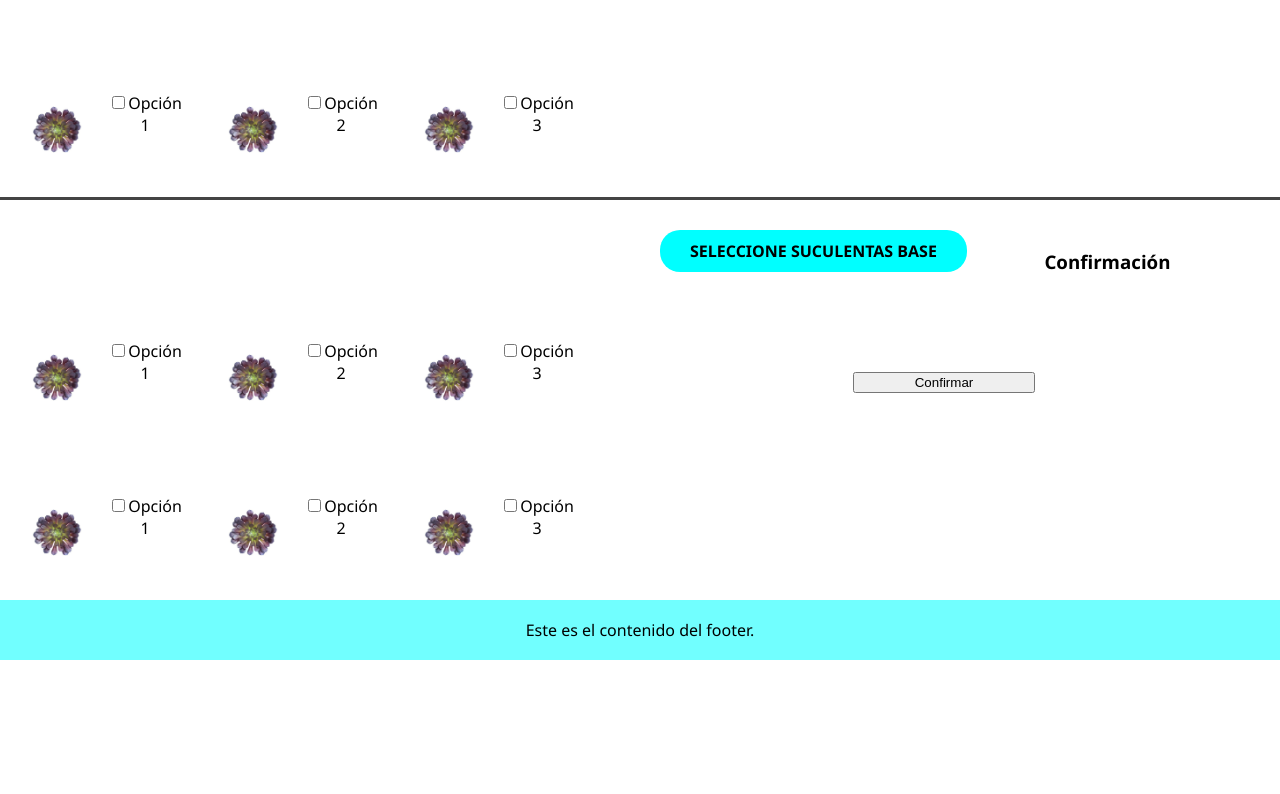
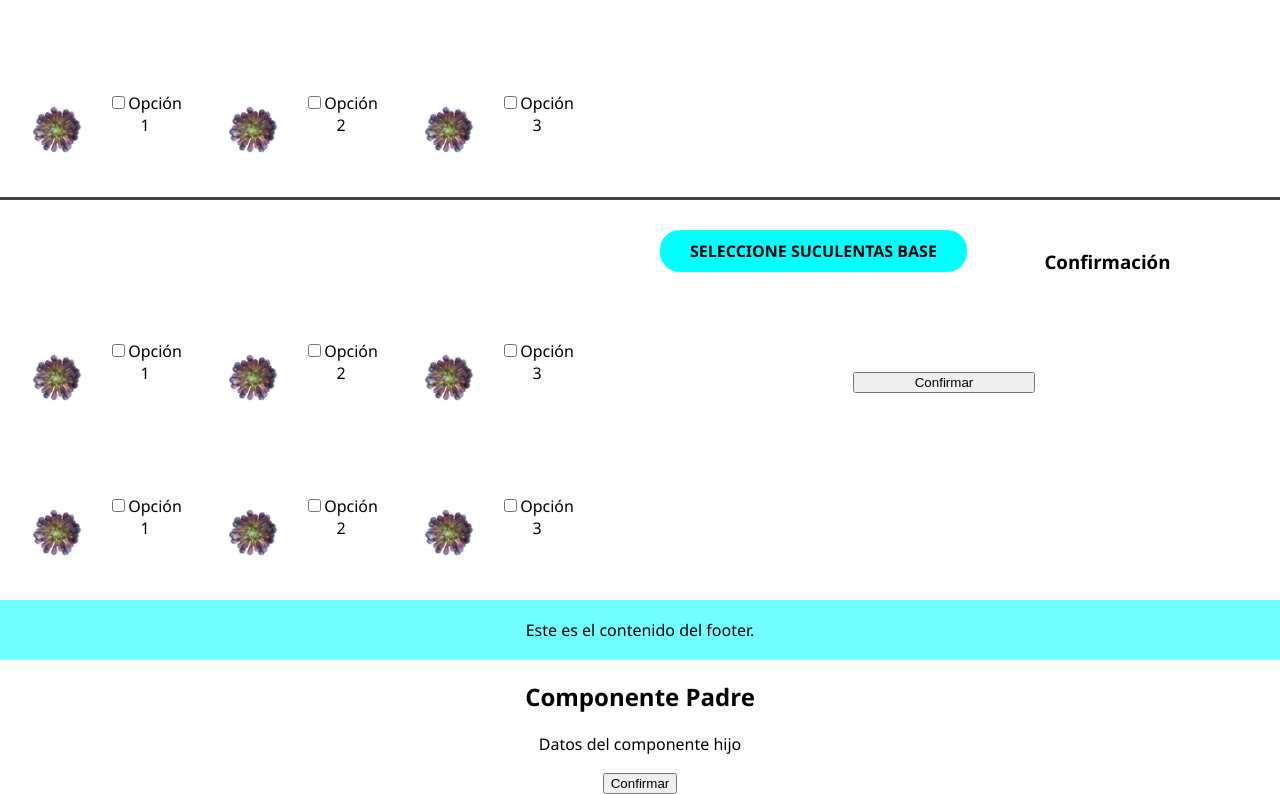
Before and after one commit to sebastianmb/app-suculentas-front, a React (Create React App) app: page / in a window 1280 px wide. Shown: the part 1903-2697 px from the top of the page. Before the commit the page ends 2563 px from the top, so only its background shows below. Built offline with nearby package versions, Linux system fonts and the light colour scheme.

Commit message:
Error pasar datos a componente padre sin solucionar

```diff
--- a/src/App.js
+++ b/src/App.js
@@ -10,13 +10,16 @@ import Pot from './components/Pot';
 import Footer from './components/Footer'
 import CheckboxList from './components/CheckboxList';
 import ConfirmButton from './components/ConfirmButton';
-
+import Cart from './components/Cart';
 //Imagen
 import suculenta from "./assets/images/example-sucu.jpg"
 
 
 
 function App() {
+
+
+
 
   // Ajuste Cart
   const [cartItems, setCartItems] = useState([]);
@@ -75,7 +78,7 @@ const handleConfirm = () => {
             <span className='suculentas-base'><b>Seleccione suculentas base</b></span>
             <div>
               <h3>Confirmación</h3>
-              <ConfirmButton message="¿Estás seguro?" onConfirm={handleConfirm} />
+              <ConfirmButton  message="¿Estás seguro?" onConfirm={handleConfirm} />
             </div>
           </div>
         </div>
@@ -133,7 +136,7 @@ const handleConfirm = () => {
       {/*Footer*/}
       <Footer />
 
-
+      <Cart/>
 
     </div>
   );
--- a/src/components/Cart.js
+++ b/src/components/Cart.js
@@ -1,18 +1,20 @@
-import React from 'react';
+import React, { useState } from 'react';
+import ConfirmButton from './ConfirmButton';
 
+const Cart = () => {
+  const [dataFromChild, setDataFromChild] = useState('');
 
-const Cart = ({cartItems }) => {
-
+  const handleDataFromChild = (data) => {
+    setDataFromChild(data);
+    console.log(data)
+  };
 
   return (
     <div>
-      <h2>Carrito de compras</h2>
-      <ul>
-        {cartItems.map((option, index) => (
-          <li key={index}>{option.name}</li>
-        ))}
-      </ul>
-    </div>
+    <h2>Componente Padre</h2>
+    <p>Datos del componente hijo</p>
+    <ConfirmButton sendDataToParent={handleDataFromChild} />
+  </div>
   );
 };
 
--- a/src/components/ConfirmButton.js
+++ b/src/components/ConfirmButton.js
@@ -1,6 +1,6 @@
 import React, { useState } from 'react';
 
-const ConfirmButton = ({ message, onConfirm, addToCart, option, selectedOptions }) => {
+const ConfirmButton = ({ message, onConfirm, addToCart, option, selectedOptions,sendDataParent }) => {
   const [confirming, setConfirming] = useState(false);
 
   const handleClick = () => {
@@ -11,6 +11,8 @@ const ConfirmButton = ({ message, onConfirm, addToCart, option, selectedOptions
       addToCart(option);
       console.log(option);
       console.log(selectedOptions);
+      const data =selectedOptions;
+      sendDataParent(data);
     }
   };
 
@@ -18,6 +20,7 @@ const ConfirmButton = ({ message, onConfirm, addToCart, option, selectedOptions
     <button onClick={handleClick}>
       {confirming ? message : 'Confirmar'}
     </button>
+
   );
 };
 
```
Lines whose indentation alone changed are shown as unchanged.
